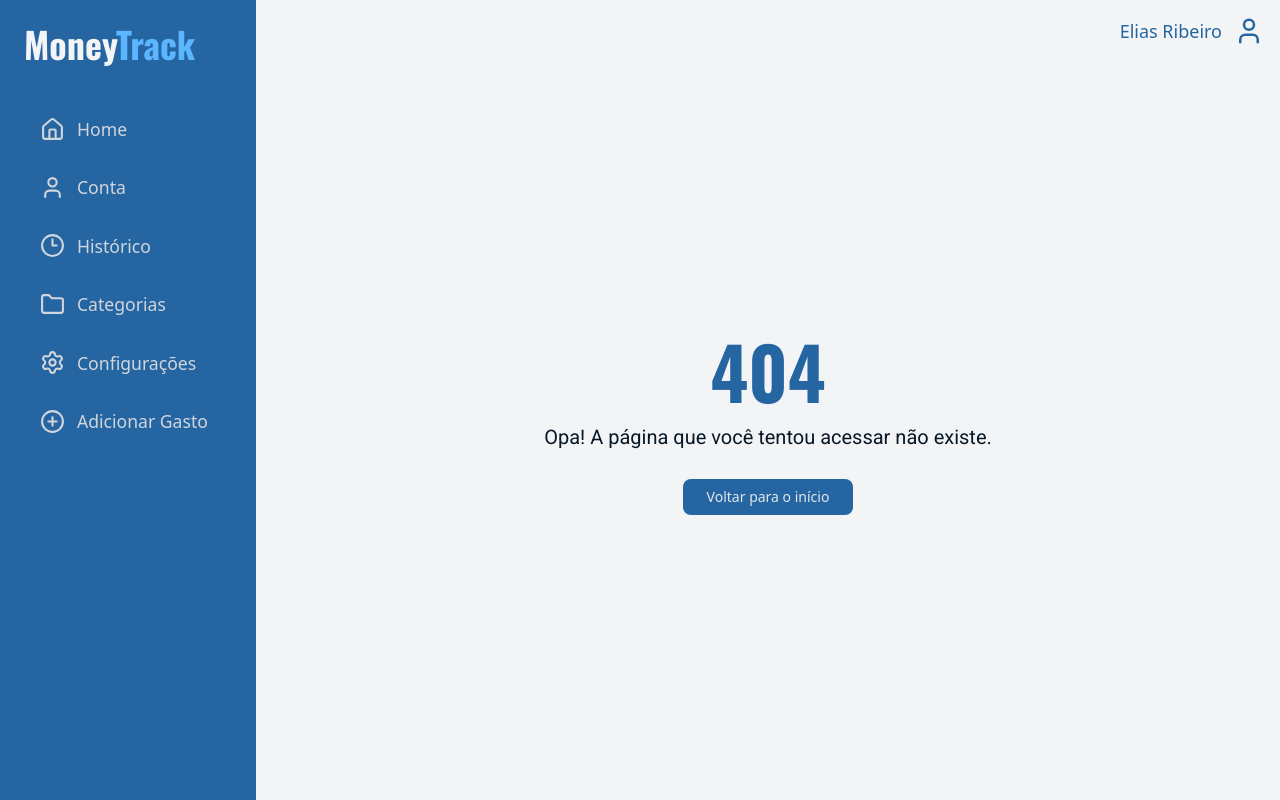
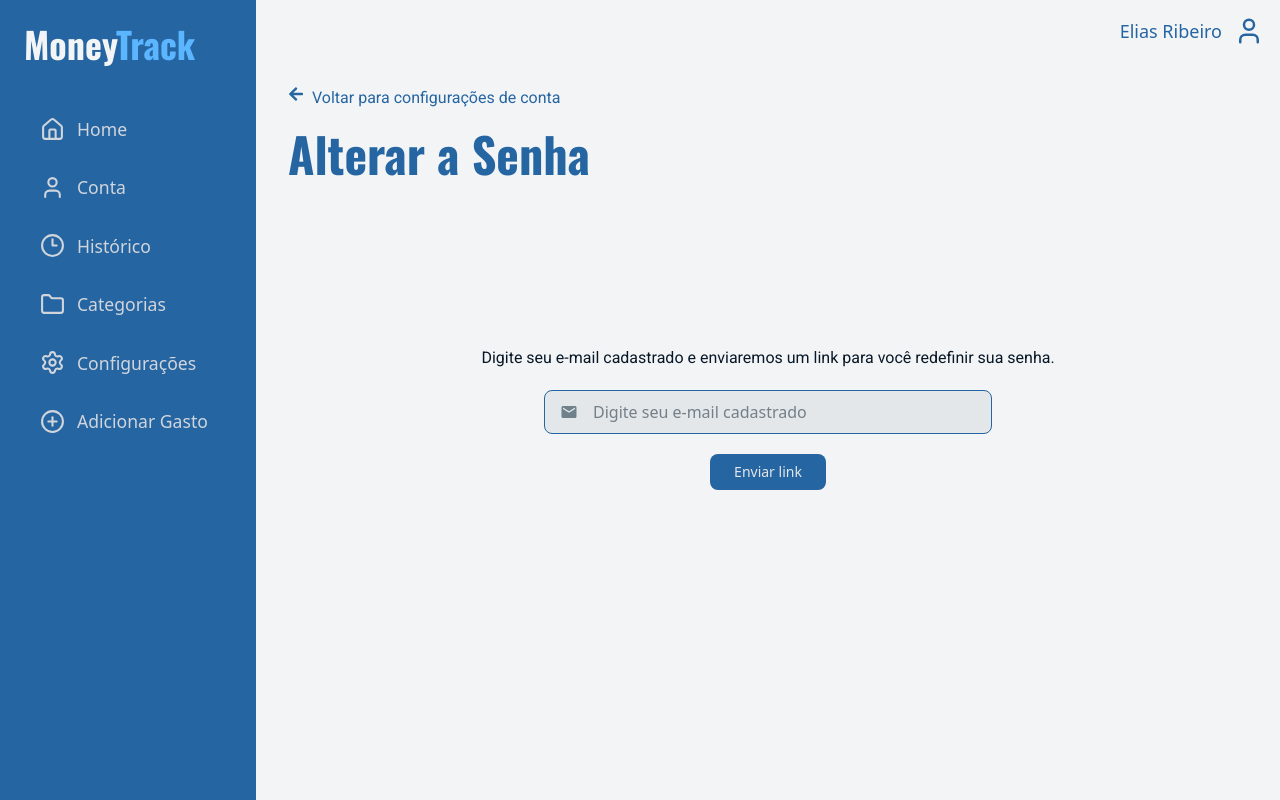
Before and after one commit to Elias700/MoneyTrack, a React (Vite) app: page /ChangePassword in a window 1280 px wide. Before the commit this address had no page. Built offline with nearby package versions, Linux system fonts and the light colour scheme; a web font is replaced by a local one.

Commit message:
feat(ChangePassword): creation of the component for password recovery functionality

```diff
--- a/src/components/UI/Inputs/index.tsx
+++ b/src/components/UI/Inputs/index.tsx
@@ -11,7 +11,7 @@ import {
   FiTag,
 } from "react-icons/fi";
 import { FaRegCalendarAlt, FaSearch } from "react-icons/fa";
-import { MdOutlineEventNote } from "react-icons/md";
+import { MdOutlineEventNote, MdEmail  } from "react-icons/md";
 import { InputBase } from "./InputBase";
 import type { InputHTMLAttributes } from "react";
 export * from "./InputToggle";
@@ -140,3 +140,12 @@ export const InputSettingsHelp = () => (
     variant="default"
   />
 );
+
+export const InputChangePassword = () => (
+  <InputBase
+    icon={<MdEmail size={18} />}
+    type="text"
+    placeholder="Digite seu e-mail cadastrado"
+    variant="default"
+  />
+);
--- a/src/pages/Account/Account.tsx
+++ b/src/pages/Account/Account.tsx
@@ -20,7 +20,7 @@ const Account = () => {
 
   return (
     <main className="w-full px-4 sm:px-6 py-8 sm:py-10">
-      {/* Título */}
+
       <h1 className="text-3xl sm:text-4xl lg:text-5xl font-bold text-(--color-primary-300) mb-8 sm:mb-10">
         Minha Conta
       </h1>
@@ -37,7 +37,7 @@ const Account = () => {
           text-(--color-primary-300)
         "
       >
-        {/* Header do usuário */}
+
         <div
           className="
             flex flex-col sm:flex-row
@@ -70,13 +70,13 @@ const Account = () => {
           </div>
         </div>
 
-        {/* Lista de opções */}
+
         <ul className="divide-y">
-          <AccountItem icon={<MdLock />} label="Alterar Senha" to="/account/security" />
-          <AccountItem icon={<MdNotifications />} label="Notificações" to="/account/notifications" />
-          <AccountItem icon={<MdLanguage />} label="Idioma" to="/account/language" />
-          <AccountItem icon={<MdAttachMoney />} label="Configurações de Moeda" to="/account/currency" />
-          <AccountItem icon={<MdDownload />} label="Exportar Dados" to="/account/export" />
+          <AccountItem icon={<MdLock />} label="Alterar Senha" to="/ChangePassword" />
+          <AccountItem icon={<MdNotifications />} label="Notificações" to="/notifications" />
+          <AccountItem icon={<MdLanguage />} label="Idioma" to="/language" />
+          <AccountItem icon={<MdAttachMoney />} label="Configurações de Moeda" to="/currency" />
+          <AccountItem icon={<MdDownload />} label="Exportar Dados" to="/export" />
           <AccountItem icon={<MdHelpOutline />} label="Suporte e Ajuda" to="/support" />
           <AccountItem icon={<MdPrivacyTip />} label="Política de Privacidade" to="/privacy" />
           <AccountItem icon={<MdDescription />} label="Termos de Uso" to="/terms" />
--- /dev/null
+++ b/src/pages/Account/ChangePassword/ChangePassword.tsx
@@ -0,0 +1,55 @@
+import { FaArrowLeft } from "react-icons/fa";
+import { Button } from "../../../components/UI/Buttons/Buttons";
+import { InputChangePassword } from "../../../components/UI/Inputs";
+
+export const ChangePassword = () => {
+    return (
+        <main>
+            <div
+                className="
+                    flex
+                    gap-2
+                    pb-5
+                "
+            >
+                <FaArrowLeft
+                    className="text-(--color-primary-300)"
+                />
+                <a
+                    href="/account"
+                    className="text-(--color-primary-300) hover:underline"
+                >
+                    Voltar para configurações de conta
+                </a>
+            </div>
+
+
+            <h1
+                className="
+                    text-5xl
+                    font-bold
+                    text-(--color-primary-300)
+                    mb-10
+                "
+            >
+                Alterar a Senha
+            </h1>
+
+            <section className="h-100 flex flex-col items-center justify-center gap-5">
+
+                <p className="text-(--color-primary-500)">
+                    Digite seu e-mail cadastrado e enviaremos um link para você redefinir sua senha.
+                </p>
+
+                <div className="max-w-md w-full">
+                    <InputChangePassword />
+                </div>
+
+                <Button variant="primary">
+                    Enviar link
+                </Button>
+
+            </section>
+        </main>
+    )
+};
--- a/src/pages/Account/Security/Security.tsx
+++ /dev/null
@@ -1,8 +0,0 @@
-
-export const Security = () => {
-    return (
-        <div>
-            <h1>Alterar Senha</h1>
-        </div>
-    )
-};
--- a/src/routes/AppRoutes.tsx
+++ b/src/routes/AppRoutes.tsx
@@ -23,6 +23,7 @@ import { NotificationSettings } from '../pages/Settings/NotificationSettings/Not
 import { ThemeSettings } from '../pages/Settings/ThemeSettings/ThemeSettings.tsx';
 import { CategoriesSettings } from '../pages/Settings/CategoriesSettings/CategoriesSettings.tsx';
 import NotFound from '../pages/NotFound/NotFoun.tsx';
+import { ChangePassword } from '../pages/Account/ChangePassword/ChangePassword.tsx';
 
 export const router = createBrowserRouter([
     {
@@ -88,6 +89,10 @@ export const router = createBrowserRouter([
             {
                 path: "*",
                 element: <NotFound />
+            },
+            {
+                path: "ChangePassword",
+                element: <ChangePassword />
             }
         ]
     },
```
